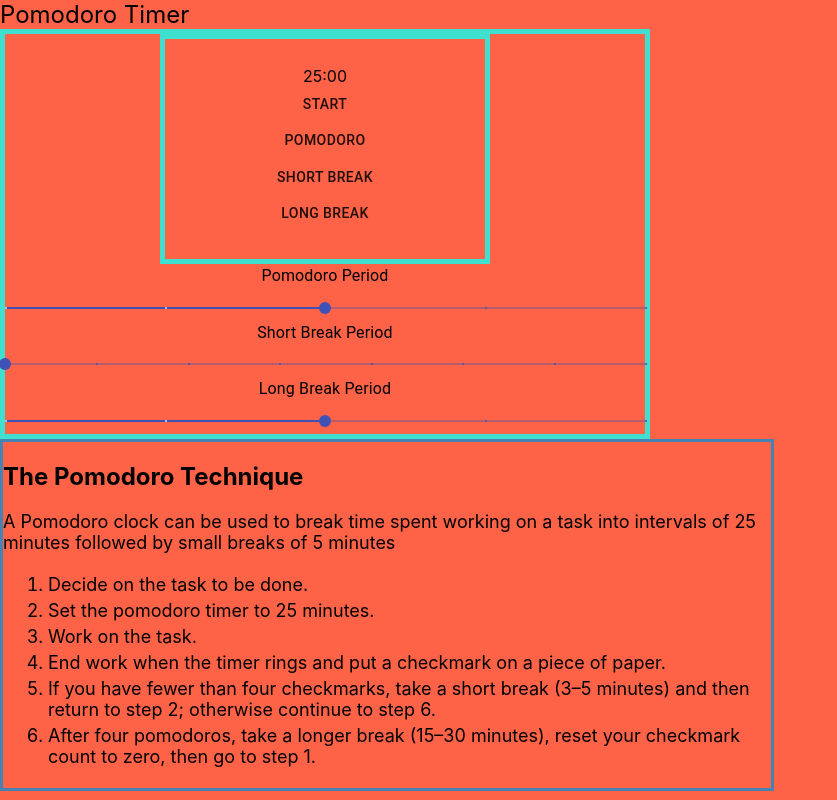
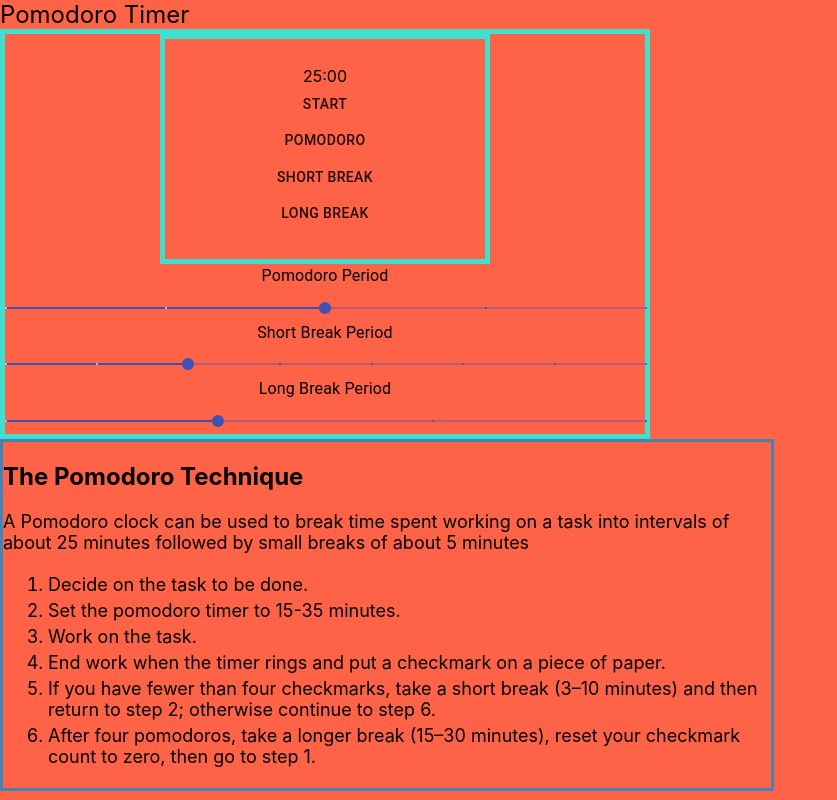
Before and after one commit to vp684/dev-pomodoro, a React (Create React App) app: page / in a window 1280 px wide. Shown: the whole page, without its empty margins (0-837 px from the left). Built offline with nearby package versions, Linux system fonts and the light colour scheme.

Commit message:
timer periods and about description

```diff
--- a/src/comps/about/About.js
+++ b/src/comps/about/About.js
@@ -4,15 +4,15 @@ function About() {
     return (
         <div className="about-container">
             <h2>The Pomodoro Technique</h2>
-            <p>A Pomodoro clock can be used to break time spent working on a task into intervals of 25 minutes
-                followed by small breaks of 5 minutes</p>
+            <p>A Pomodoro clock can be used to break time spent working on a task into intervals of about 25 minutes
+                followed by small breaks of about 5 minutes</p>
             <ol>
                 <li>Decide on the task to be done.</li>
-                <li>Set the pomodoro timer to 25 minutes.</li>
+                <li>Set the pomodoro timer to 15-35 minutes.</li>
                 <li>Work on the task.</li>
                 <li>End work when the timer rings and put a checkmark on a piece of paper.</li>
 
-                <li>If you have fewer than four checkmarks, take a short break (3–5 minutes) and
+                <li>If you have fewer than four checkmarks, take a short break (3–10 minutes) and
                      then return to step 2; otherwise continue to step 6.</li>
 
                 <li>After four pomodoros, take a longer break (15–30 minutes),
--- a/src/comps/clock/ClockOpts.js
+++ b/src/comps/clock/ClockOpts.js
@@ -32,7 +32,7 @@ function ClockOpts() {
                 Short Break Period
             </Typography>
             <Slider
-                defaultValue={3}
+                defaultValue={5}
                 getAriaValueText={valuetext}
                 aria-labelledby="discrete-slider"
                 valueLabelDisplay="auto"
@@ -51,7 +51,7 @@ function ClockOpts() {
                 valueLabelDisplay="auto"
                 step={5}
                 marks
-                min={10}
+                min={15}
                 max={30}
             />
 
```
